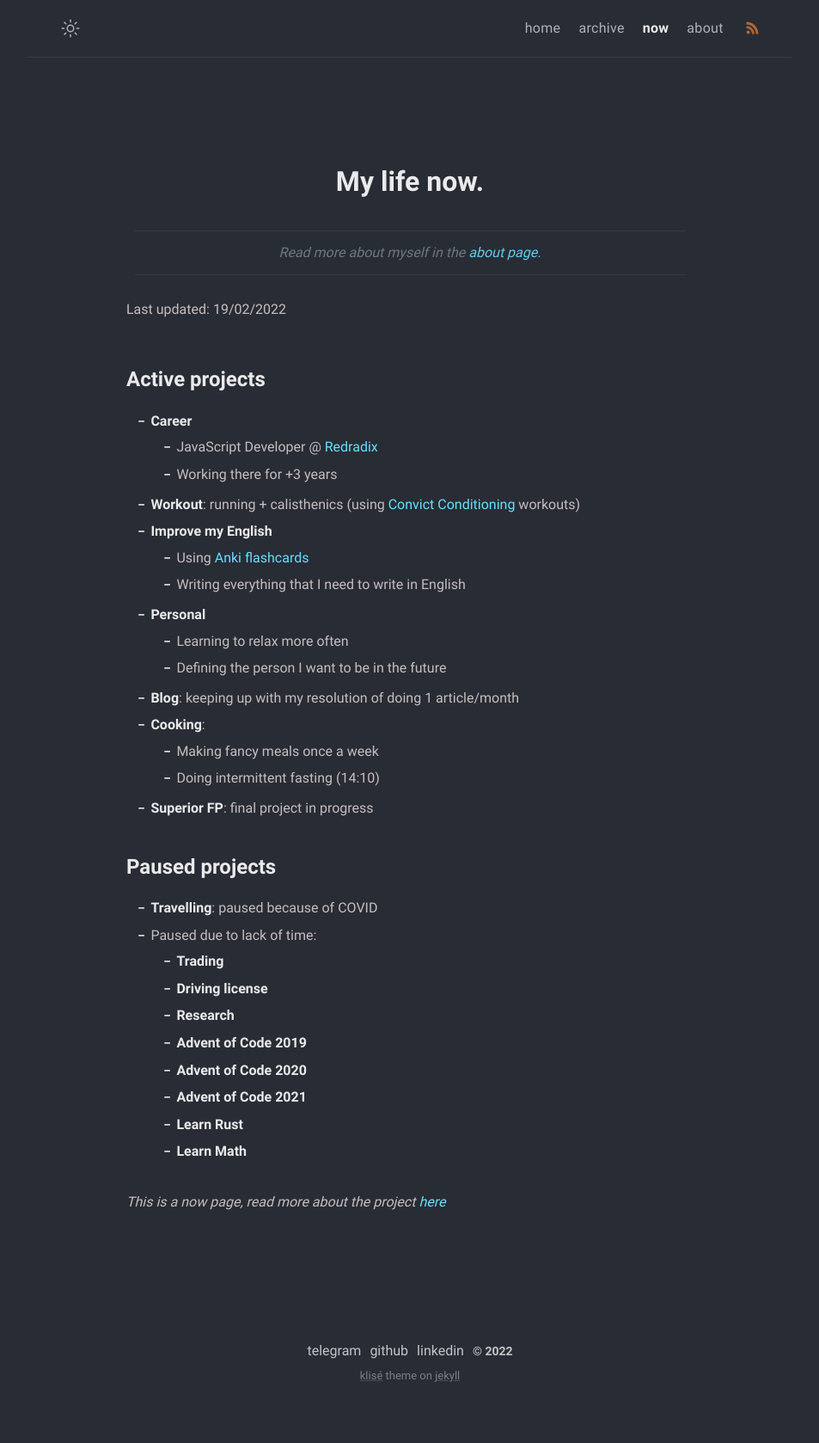
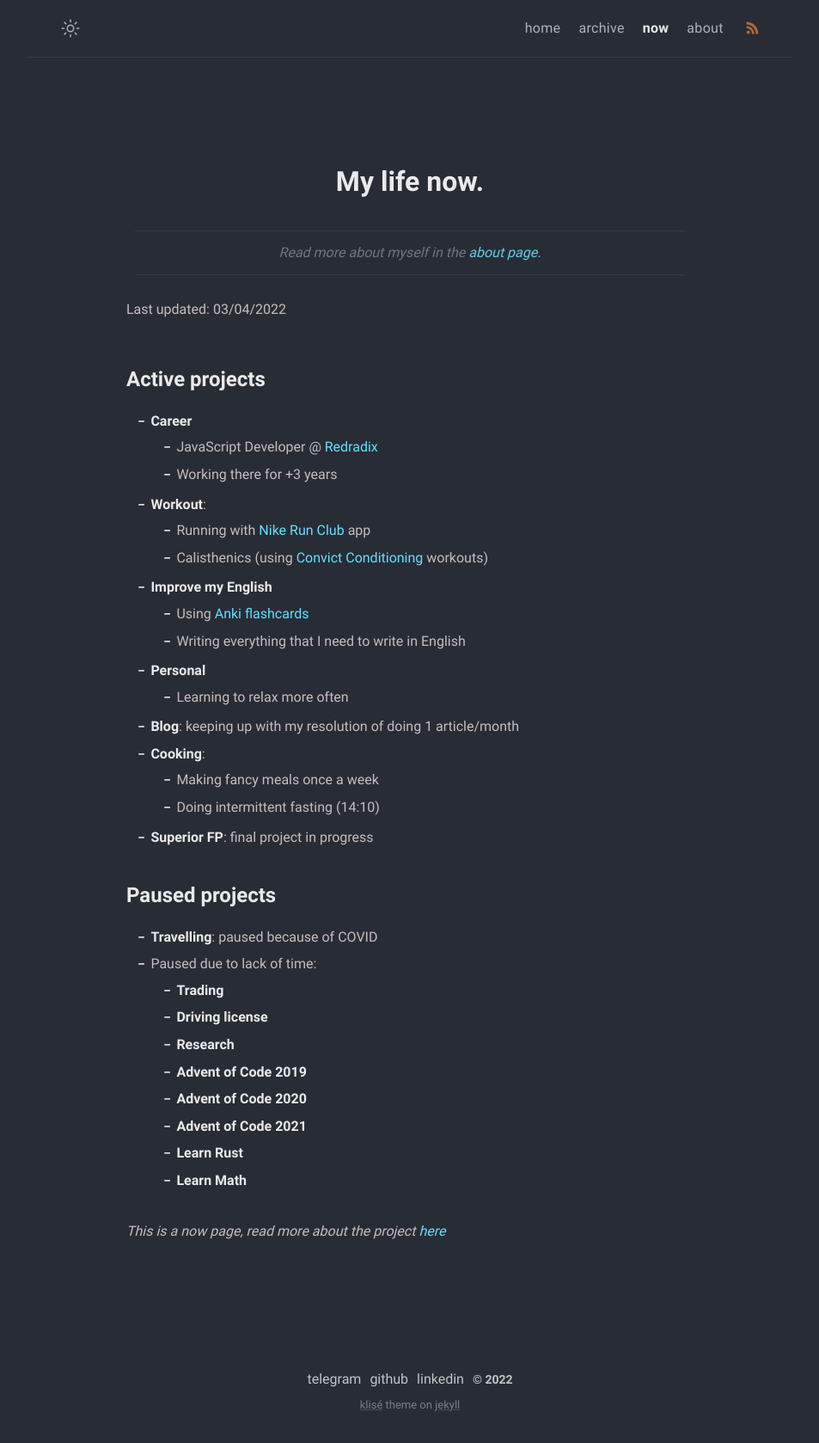
Before and after one commit to MonkeyAndres/MonkeyAndres.github.io, a Jekyll site: the page built from now.md, in a window 1280 px wide. Shown: the whole page at 86% size, without its empty margins (163-1116 px from the left). Built offline with Jekyll 4.4.1, drawn with Linux system fonts in a browser that asks for light colours; before the commit the page ends 1644 px from its top, so only the background shows below that.

Commit message:
📝 Update now page

```diff
--- a/now.md
+++ b/now.md
@@ -8,20 +8,21 @@ comments: false
 
 > Read more about myself in the [about page.](../about)
 
-Last updated: 19/02/2022
+Last updated: 03/04/2022
 
 # Active projects
 
 - **Career**
   - JavaScript Developer @ [Redradix](https://redradix.com/)
   - Working there for +3 years
-- **Workout**: running + calisthenics (using [Convict Conditioning](https://www.goodreads.com/book/show/7305111-convict-conditioning) workouts)
+- **Workout**:
+  - Running with [Nike Run Club](https://www.nike.com/nrc-app) app
+  - Calisthenics (using [Convict Conditioning](https://www.goodreads.com/book/show/7305111-convict-conditioning) workouts)
 - **Improve my English**
   - Using [Anki flashcards](https://apps.ankiweb.net/)
   - Writing everything that I need to write in English
 - **Personal**
   - Learning to relax more often
-  - Defining the person I want to be in the future
 - **Blog**: keeping up with my resolution of doing 1 article/month
 - **Cooking**:
   - Making fancy meals once a week
```
